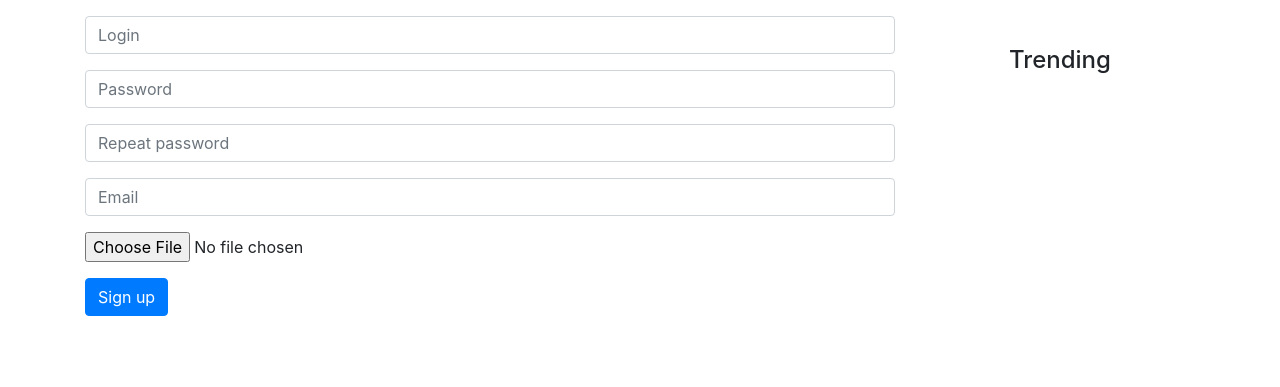
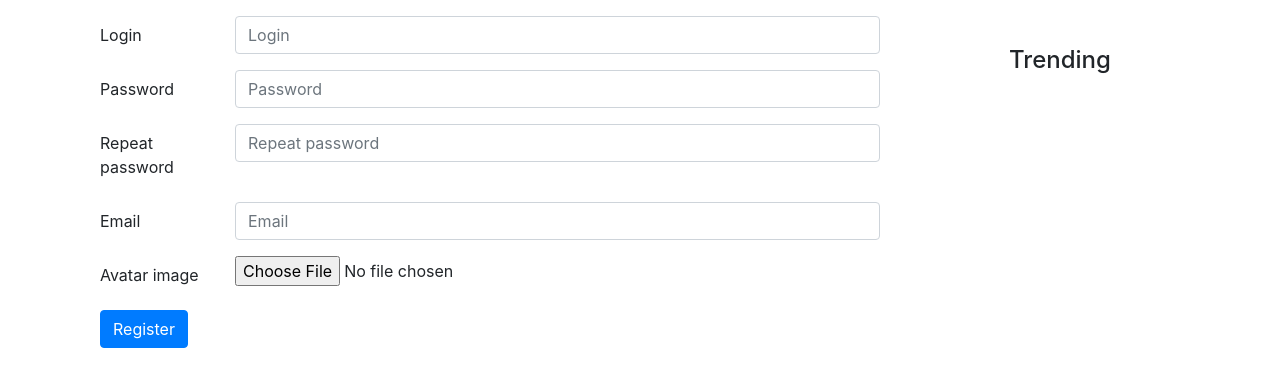
Before and after one commit to 0rps/otus-python, a Django app: page /users/signup/ in a window 1280 px wide. Shown: the part 117-504 px from the top of the page. Run offline with Django 3.2, Linux system fonts and the light colour scheme; data that the repository does not hold is empty; some libraries are stand-ins or nearby versions.

Commit message:
[fix] Login, signup, profile forms

```diff
--- a/hw7/conf/settings.py
+++ b/hw7/conf/settings.py
@@ -119,8 +119,8 @@ USE_TZ = True
 
 AUTHENTICATION_BACKENDS = ['users.auth.SimpleAuthBackend']
 
-# Static files (CSS, JavaScript, Images)
-# https://docs.djangoproject.com/en/2.0/howto/static-files/
+
+MEDIA_ROOT = "media/"
 
 STATIC_URL = '/static/'
 
--- a/hw7/templates/users/signup.html
+++ b/hw7/templates/users/signup.html
@@ -4,20 +4,24 @@
 
 {% block page_content %}
 
-    <form action="{% url 'signup'%}" method="post" enctype="multipart/form-data">
+    <div class="container mx-auto" >
+        <form action="{% url 'signup' %}" method="post" enctype="multipart/form-data">
             {% csrf_token %}
             {% for field in main_form %}
-        <div class="form-group">
+            <div class="form-group row">
                 {% for errmsg in field.errors %}
                     <div class="alert alert-danger" role="alert">
                         {{ errmsg }}
                     </div>
                 {% endfor %}
+                <label for="{{field.id_for_label}}}" class="col-sm-2 col-form-label">{{field.label}}</label>
+                <div class="col-sm-10">
                     {{ field }}
                 </div>
+            </div>
             {% endfor %}
-
-      <button type="submit" class="btn btn-primary">Sign up</button>
+            <button type="submit" class="btn btn-primary">Register</button>
         </form>
+    </div>
 
 {% endblock %}
--- a/hw7/users/forms.py
+++ b/hw7/users/forms.py
@@ -51,7 +51,7 @@ class LoginForm(forms.Form):
                             min_length=4,
                             max_length=32,
                             widget=forms.TextInput(attrs={'class': 'form-control',
-                                                          'placeholder': 'Login or email'}))
+                                                          'placeholder': 'Login'}))
     password = forms.CharField(label='Password',
                                min_length=6,
                                widget=forms.PasswordInput(attrs={'class': 'form-control',
@@ -60,7 +60,9 @@ class LoginForm(forms.Form):
 
 class ProfileForm(forms.Form):
 
+    login = forms.CharField(label='Login', widget=forms.TextInput(attrs={'class': 'form-control', 'readonly': True}))
+
     email = forms.EmailField(label='Email',
                              widget=forms.EmailInput(attrs={'class': 'form-control',
                                                             'placeholder': 'Email'}))
-    avatar = forms.ImageField(label='Avatar image', required=False)
+    avatar = forms.ImageField(label='Avatar', required=False)
--- a/hw7/users/views.py
+++ b/hw7/users/views.py
@@ -63,7 +63,9 @@ def profile_view(request, user_id):
         return HttpResponseForbidden()
 
     if request.method == 'GET':
-        form = user_forms.ProfileForm()
+        form = user_forms.ProfileForm(initial={'login': request.user.login,
+                                               'email': request.user.email,
+                                               'avatar': request.user.avatar})
     else:
         form = user_forms.ProfileForm(request.POST)
         if form.is_valid():
@@ -72,7 +74,7 @@ def profile_view(request, user_id):
                 data['avatar'] = request.FILES['avatar']
             else:
                 data['avatar'] = None
-            request.user.update_email_avatar(**data)
+            request.user.update_email_avatar(data['email'], data['avatar'])
             form = user_forms.ProfileForm(request.POST)
 
     return render(request, 'users/profile.html', {'main_form': form})
```
Also changed, not shown: hw7/templates/users/login.html (+7 -3 lines), hw7/templates/users/profile.html (+7 -7 lines). Lines whose indentation alone changed are shown as unchanged.
